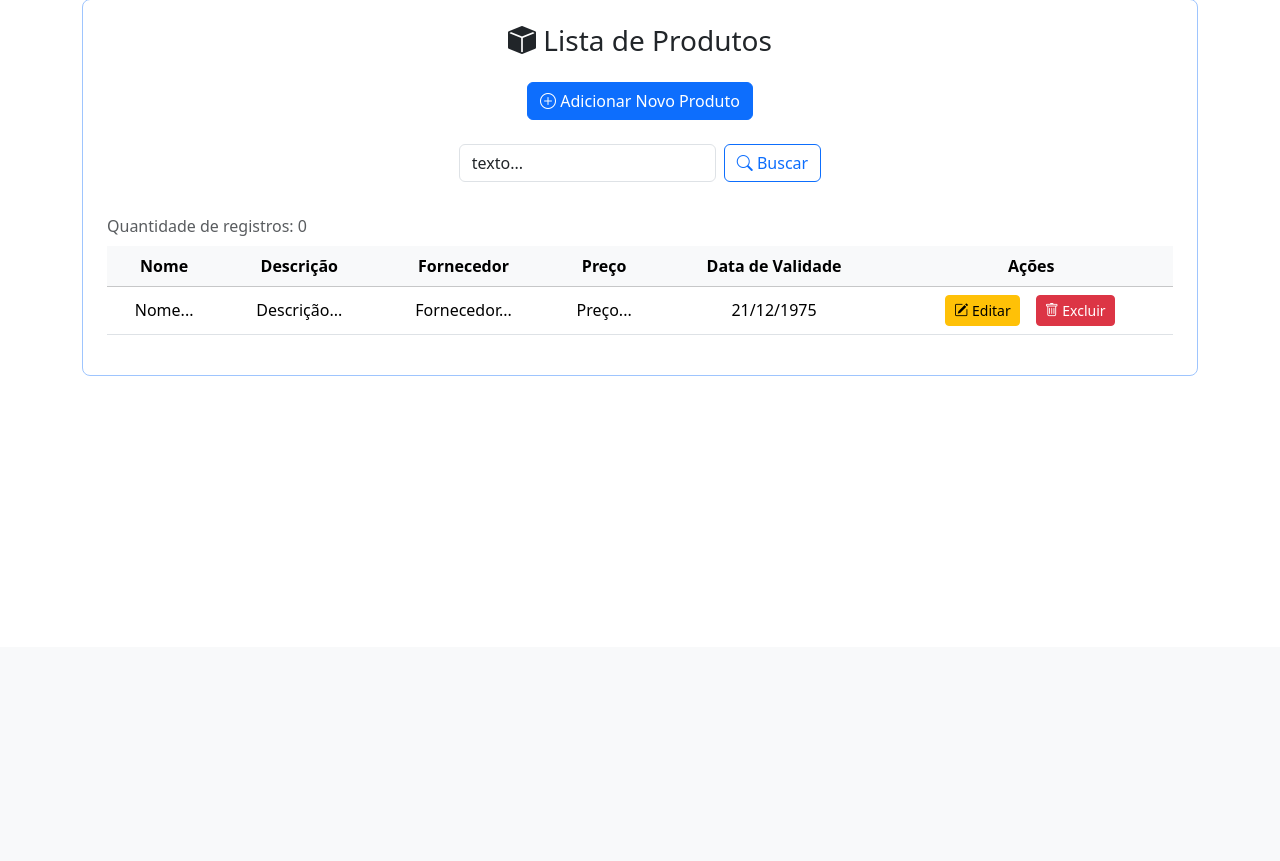
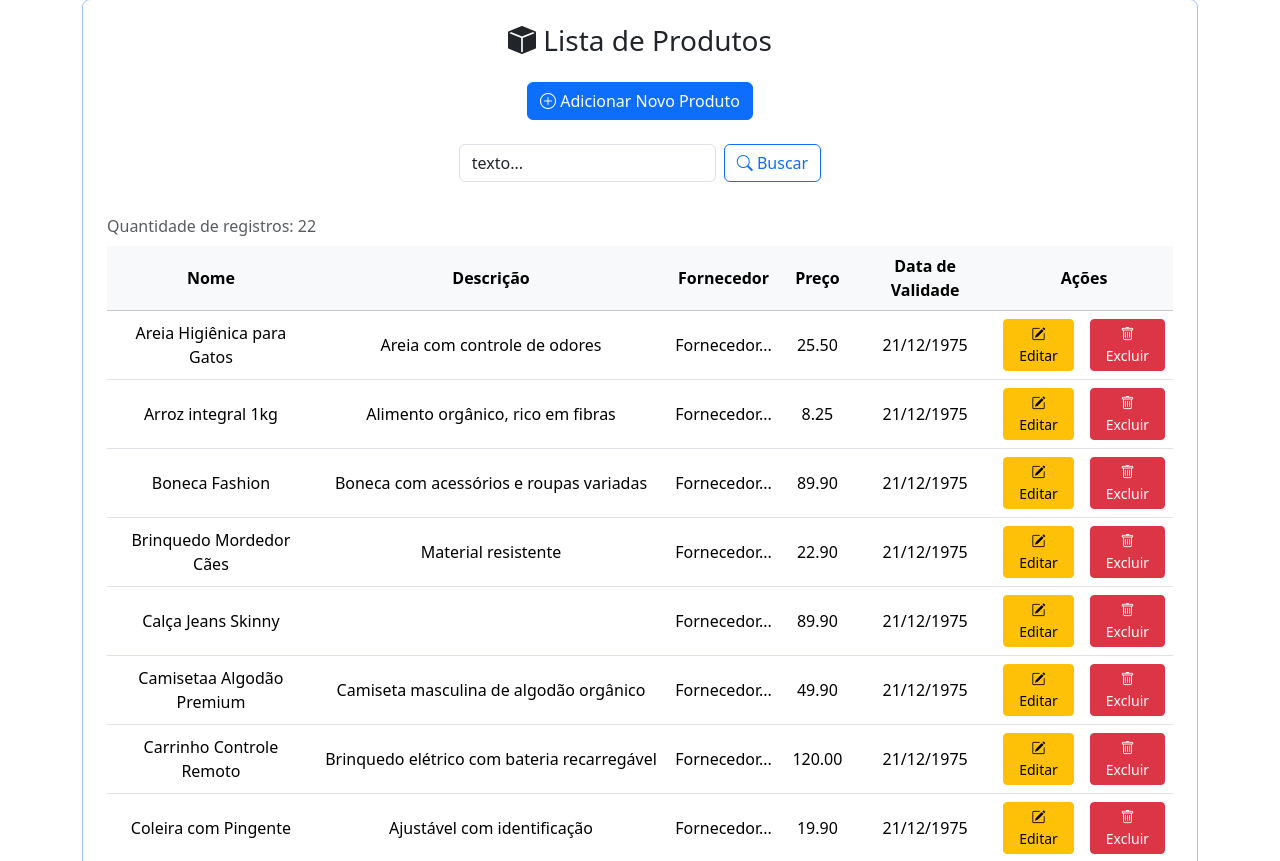
Before and after one commit to nilson-oliveira/phpcrududemy, a PHP site: page /produtos/listar.php in a window 1280 px wide. Shown: the part 153-1014 px from the top of the page. Before the commit the page ends 529 px from the top, so only its background shows below. Run offline with PHP 8.4, Linux system fonts and the light colour scheme; the visitor is signed in with stand-in values (Sample User, id 1); data comes from the database, SQL or seed files in the repository.

Commit message:
Início da lógica de listagem de produtos, sem chaves estrangeiras.

```diff
--- a/produtos/listar.php
+++ b/produtos/listar.php
@@ -1,7 +1,17 @@
 <?php
 require_once __DIR__ . '/../config.php';
+require_once BASE_PATH . '/src/produto_crud.php';
 
 exigirLogin();
+
+$erro = null;
+$produtos = [];
+
+try{
+    $produtos = buscarProdutos($conexao);
+}catch (Throwable $e){
+    $erro = "Erro ao buscar produtos ". $e->getMessage();
+}
 
 $titulo = "Produtos |";
 require_once BASE_PATH . '/includes/cabecalho.php';
@@ -10,7 +20,9 @@ require_once BASE_PATH . '/includes/cabecalho.php';
 <section class="text-center mb-4 border rounded-3 p-4 border-primary-subtle">
     <h3><i class="bi bi-box-fill"></i> Lista de Produtos</h3>
 
-
+    <?php if($erro): ?>
+        <p class="alert alert-danger text-center"><?=$erro?></p>
+    <?php endif; ?>
 
     <p class="text-center my-4">
         <a href="inserir.php" class="btn btn-primary"><i class="bi bi-plus-circle"></i> Adicionar Novo Produto</a>
@@ -31,7 +43,7 @@ require_once BASE_PATH . '/includes/cabecalho.php';
 
     <div class="table-responsive">
         <table class="table table-hover align-middle caption-top">
-            <caption>Quantidade de registros: 0</caption>
+            <caption>Quantidade de registros: <?= count($produtos) ?></caption>
             <thead class="align-middle table-light">
                 <tr>
                     <th>Nome</th>
@@ -43,12 +55,12 @@ require_once BASE_PATH . '/includes/cabecalho.php';
                 </tr>
             </thead>
             <tbody>
-
+                <?php foreach($produtos as $produto) : ?>
                     <tr>
-                        <td>Nome...</td>
-                        <td>Descrição...</td>
+                        <td><?= $produto['nome'] ?></td>
+                        <td><?= $produto['descricao'] ?></td>
                         <td>Fornecedor...</td>
-                        <td>Preço...</td>
+                        <td><?= $produto['preco'] ?></td>
                         <td>21/12/1975</td>
                         <td class="text-end">
                             <a class="btn btn-warning btn-sm" href="editar.php"><i class="bi bi-pencil-square"></i> Editar</a>
@@ -57,6 +69,7 @@ require_once BASE_PATH . '/includes/cabecalho.php';
                             <a class="btn btn-danger btn-sm" href="excluir.php"><i class="bi bi-trash"></i> Excluir</a>
                         </td>
                     </tr>
+                <? endforeach; ?>
 
             </tbody>
         </table>
--- a/src/produto_crud.php
+++ b/src/produto_crud.php
@@ -1 +1,9 @@
 <?php
+
+function buscarProdutos(PDO $conexao):array
+{
+    $sql = "SELECT * FROM produtos ORDER BY nome";
+    $consulta = $conexao->prepare($sql);
+    $consulta->execute();
+    return $consulta->fetchAll(PDO::FETCH_ASSOC);
+}
```
